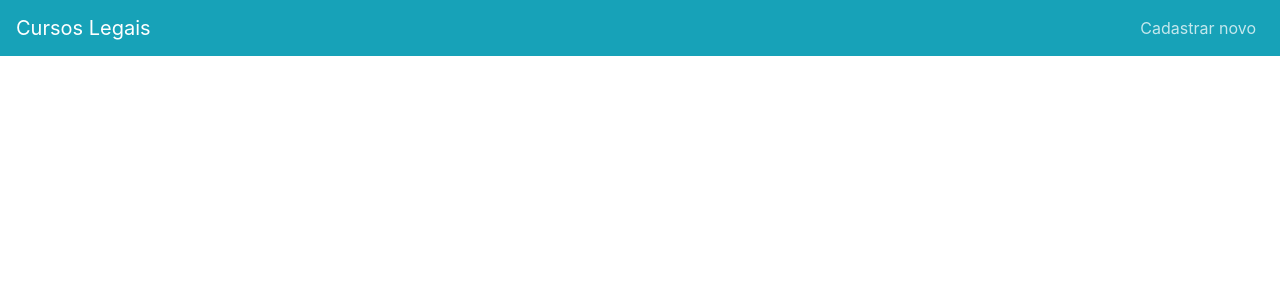
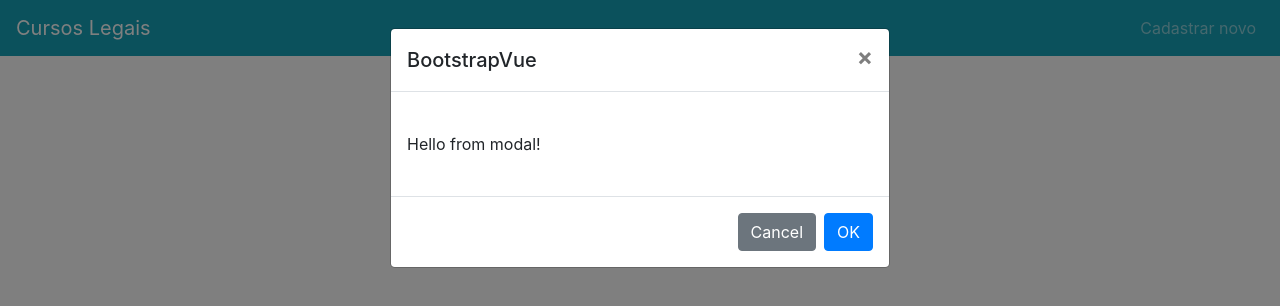
Before and after one commit to DiogoLindoso/cursos-vue, a Vue app: page / in a window 1280 px wide. Both pictures are taken after a click on the link "Cadastrar novo". Shown: the top 306 px of the page. Built offline with nearby package versions, Linux system fonts and the light colour scheme.

Commit message:
Vuex e modal cadastro

```diff
--- a/package.json
+++ b/package.json
@@ -11,7 +11,8 @@
     "bootstrap": "^4.5.3",
     "bootstrap-vue": "^2.20.1",
     "core-js": "^3.6.5",
-    "vue": "^2.6.11"
+    "vue": "^2.6.11",
+    "vuex": "^3.6.0"
   },
   "devDependencies": {
     "@vue/cli-plugin-babel": "~4.5.0",
--- a/src/App.vue
+++ b/src/App.vue
@@ -1,18 +1,22 @@
 <template>
   <div>
     <Navbar />
+    <FormCadastro />
   </div>
 </template>
 
 <script>
-import Navbar from "./components/Navbar";
+import Navbar from "./components/Navbar"
+import FormCadastro from "./components/FormCadastro"
 export default {
   name: "App",
   components: {
-    Navbar
+    Navbar,
+    FormCadastro
   },
   data() {
-    return {};
+    return {
+    };
   }
 }
 </script>
--- /dev/null
+++ b/src/components/FormCadastro.vue
@@ -0,0 +1,21 @@
+<template>
+  <b-modal id="modal-1" title="BootstrapVue" v-model="abrirModal">
+    <p class="my-4">Hello from modal!</p>
+  </b-modal>
+</template>
+
+<script>
+export default {
+    name: 'FormCadastro',
+    computed:{
+        abrirModal:{
+            get(){
+                return this.$store.state.modalCadastro
+            },
+            set(v) {
+                this.$store.commit('abrirModalCadastro', v)
+            }
+        }
+    }
+}
+</script>
--- a/src/components/Navbar.vue
+++ b/src/components/Navbar.vue
@@ -3,13 +3,18 @@
     <b-navbar-brand href="#">Cursos Legais</b-navbar-brand>
     <b-navbar-nav class="ml-auto">
       <b-nav-form>
-        <b-nav-item href="#" >Cadastrar novo</b-nav-item>
+        <b-nav-item @click="modalCadastro" >Cadastrar novo</b-nav-item>
       </b-nav-form>
     </b-navbar-nav>
   </b-navbar>
 </template>
 <script>
 export default {
-  name: "Navbar"
+  name: "Navbar",
+  methods:{
+      modalCadastro(){
+          this.$store.commit('abrirModalCadastro', true)
+      }
+  }
 };
 </script>
--- a/src/main.js
+++ b/src/main.js
@@ -3,10 +3,12 @@ import App from './App.vue'
 import { BootstrapVue } from 'bootstrap-vue'
 import 'bootstrap/dist/css/bootstrap.css'
 import 'bootstrap-vue/dist/bootstrap-vue.css'
+import store from './store'
 
 Vue.use(BootstrapVue)
 Vue.config.productionTip = false
 
 new Vue({
+  store,
   render: h => h(App),
 }).$mount('#app')
--- /dev/null
+++ b/src/store/index.js
@@ -0,0 +1,15 @@
+import Vue from 'vue'
+import Vuex from 'vuex'
+
+Vue.use(Vuex)
+
+export default new Vuex.Store({
+  state: {
+    modalCadastro: false
+  },
+  mutations: {
+    abrirModalCadastro (state,value) {
+      state.modalCadastro = value
+    }
+  }
+})
```
Also changed, not shown: 1 other file (tests, documents, lock files or other folders).
